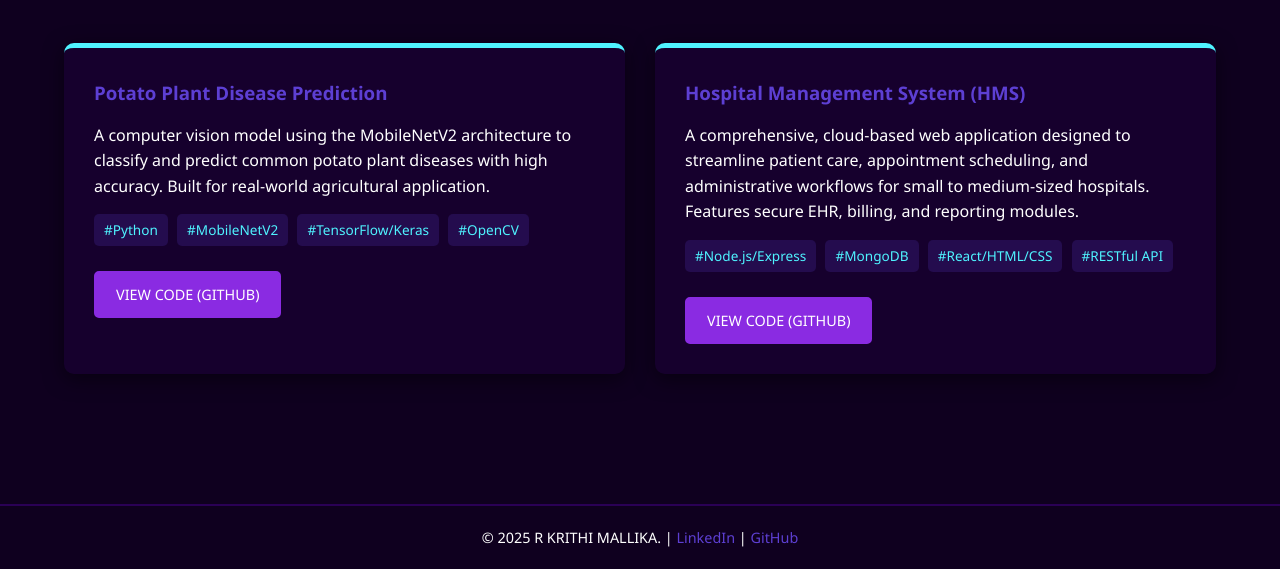
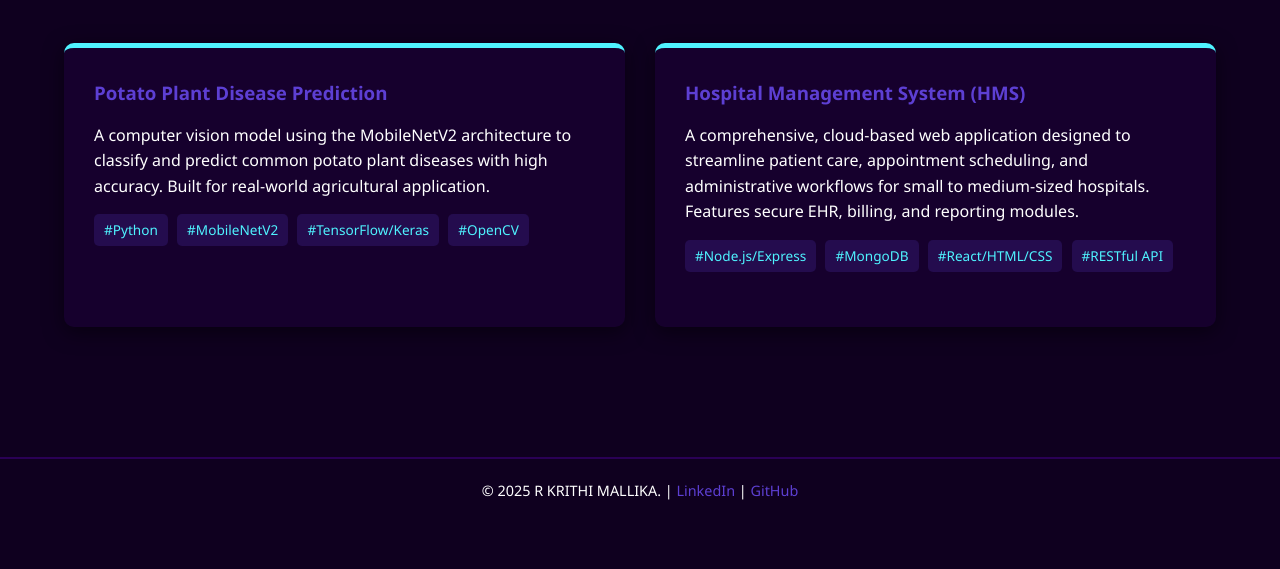
Before and after one commit to Kri252005/Portfolio, a plain HTML site: page project.html in a window 1280 px wide. Shown: the part 241-810 px from the top of the page. Drawn offline with nearby package versions, Linux system fonts and the light colour scheme.

Commit message:
project update

```diff
--- a/project.html
+++ b/project.html
@@ -39,9 +39,7 @@
                             <span>#TensorFlow/Keras</span>
                             <span>#OpenCV</span>
                         </div>
-                        <div class="project-links">
-                            <a href="#" class="cta-button small-button" target="_blank">View Code (GitHub)</a>
-                            </div>
+
                     </article>
 
                     <article class="project-card content-card">
@@ -54,9 +52,7 @@
                             <span>#React/HTML/CSS</span>
                             <span>#RESTful API</span>
                         </div>
-                        <div class="project-links">
-                             <a href="#" class="cta-button small-button" target="_blank">View Code (GitHub)</a>
-                        </div>
+
                     </article>
 
                     </div>
```
